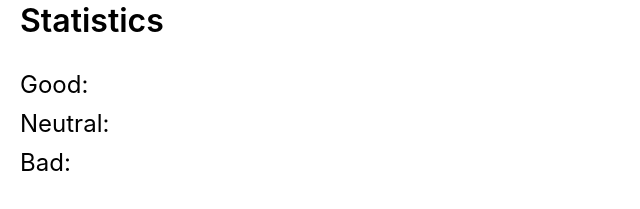
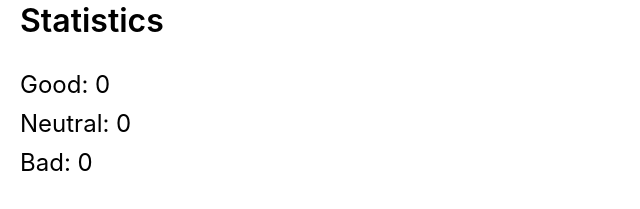
Before and after one commit to AlexRudnyk/goit-react-hw-02-feedback, a React (Create React App) app: page / in a window 1280 px wide. Shown: the part 147-356 px from the top of the page, without its empty margins (0-640 px from the left). Built offline with nearby package versions, Linux system fonts and the light colour scheme.

Commit message:
Accepts votes

```diff
--- a/src/components/feedback/Feedback.jsx
+++ b/src/components/feedback/Feedback.jsx
@@ -9,20 +9,56 @@ import {
 } from './Feedback.styled';
 
 class Feedback extends Component {
+  state = {
+    good: 0,
+    neutral: 0,
+    bad: 0,
+  };
+
+  handleGoodIncrement = () => {
+    this.setState(prevState => {
+      return {
+        good: prevState.good + 1,
+      };
+    });
+  };
+
+  handleNeutralIncrement = () => {
+    this.setState(prevState => {
+      return {
+        neutral: prevState.neutral + 1,
+      };
+    });
+  };
+
+  handleBadIncrement = () => {
+    this.setState(prevState => {
+      return {
+        bad: prevState.bad + 1,
+      };
+    });
+  };
+
   render() {
     return (
       <Container>
         <FirstText>Please leave feedback</FirstText>
         <BtnContainer>
-          <Button type="button">Good</Button>
-          <Button type="button">Neutral</Button>
-          <Button type="button">Bad</Button>
+          <Button type="button" onClick={this.handleGoodIncrement}>
+            Good
+          </Button>
+          <Button type="button" onClick={this.handleNeutralIncrement}>
+            Neutral
+          </Button>
+          <Button type="button" onClick={this.handleBadIncrement}>
+            Bad
+          </Button>
         </BtnContainer>
         <StatisticsText>Statistics</StatisticsText>
         <ul>
-          <StatisticsItem>Good:</StatisticsItem>
-          <StatisticsItem>Neutral:</StatisticsItem>
-          <StatisticsItem>Bad:</StatisticsItem>
+          <StatisticsItem>Good: {this.state.good}</StatisticsItem>
+          <StatisticsItem>Neutral: {this.state.neutral}</StatisticsItem>
+          <StatisticsItem>Bad: {this.state.bad}</StatisticsItem>
         </ul>
       </Container>
     );
```
